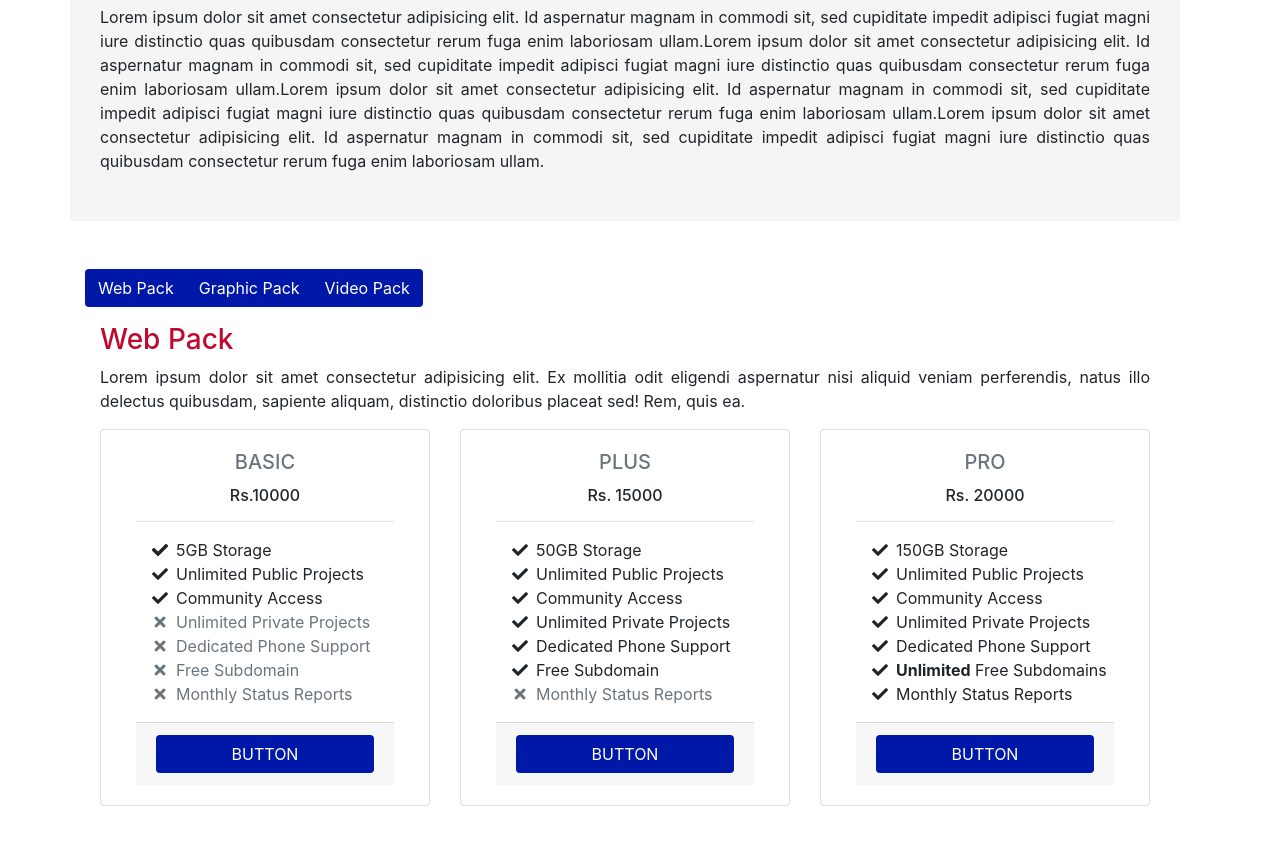
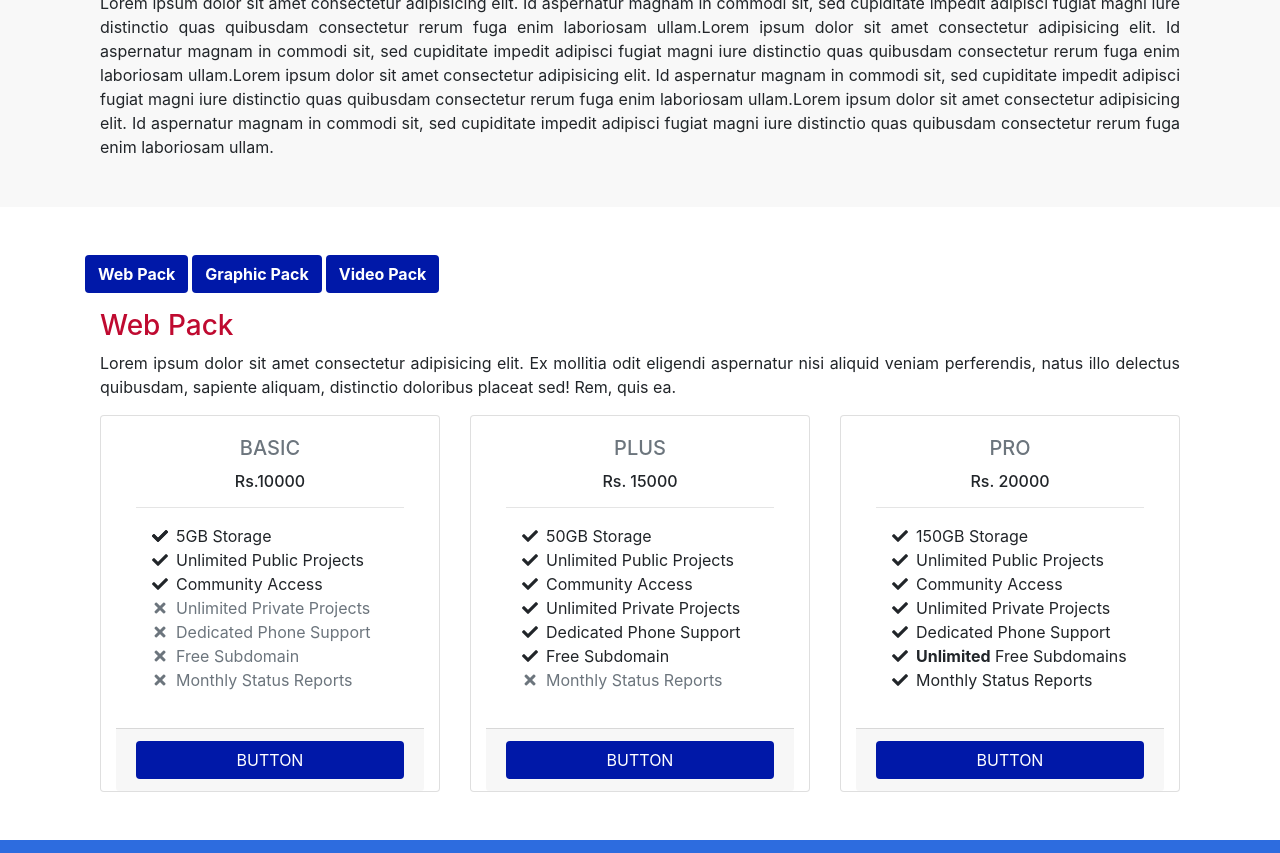
Before and after one commit to aashishtm/autovity, a plain HTML site: page index.html in a window 1280 px wide. Shown: the part 744-1597 px from the top of the page. Drawn offline with nearby package versions, Linux system fonts and the light colour scheme.

Commit message:
Changed the card and color

```diff
--- a/css/custom.css
+++ b/css/custom.css
@@ -21,7 +21,7 @@
   background-color: #bf0a30;
 }
 .bg-fadewhite{
-    background-color: rgb(245, 245, 245);
+    background-color: rgb(248, 248, 248);
 }
 .text-autovity{
     color: #bf0a30;
@@ -31,6 +31,9 @@
 }
 .footer-bg{
     background-color: #2d6cdf;
+}
+.footerend-bg{
+  background-color: #122955;
 }
 .bg-blue{
     background-color: #33AEFF;
--- a/index.html
+++ b/index.html
@@ -15,7 +15,7 @@
     <link rel="icon" href="/images/icon.png" type="image/icon type">
     <title>Autovity</title>
   </head>
-  <body class="container-fluid">
+  <body class="">
     <!-- Navbar -->
     <nav class="container-fluid navbar navbar-expand-lg navbar-light">
       <a class="navbar-brand"><img src="/images/logo.png" alt="Logo" class="logo"></a>
@@ -48,7 +48,7 @@
     <!-- Navbar end -->
 
     <!-- Jumborton -->
-    <section class="row jumborton mb-3">
+    <section class="row container-fluid jumborton mb-3">
       <div class="col-sm-6"><img src="/images/jum-bg.svg" alt="" class="img-fluid">
       </div>
       <div class="col-sm-6 text-left my-auto">
@@ -61,9 +61,9 @@
       </div>
     </section>
     <!-- Jumborton end -->
-    <section id="maincontent" class="container">
+    <section id="maincontent" class="container-fluid bg-fadewhite">
        <!-- Autovity Define -->
-    <section class="container-fluid row mt-3 bg-fadewhite shadow">
+    <section class="container row mt-3 mx-auto shadow">
       <div class="col my-auto">
         <h3 class="pt-sm-5 text-autovity">Why to choose Autovity?</h3>
         <p class="text-justify my-auto pb-5">
@@ -75,18 +75,19 @@
         </p>
       </div>
     </section>
+    </section>
     <!-- Define end -->
 
     <!-- Acordian tab -->
-    <section class="container-fluid row mt-5 mb-5" id="accordion">
-      <div class="container mb-3 btn-group row">
-        <a class="btn btn-autocolor text-white" data-toggle="collapse" href="#webpack">
+    <section class="container bg-white row mx-auto mt-5 mb-5" id="accordion">
+      <div class="container mb-3 row">
+        <a class="btn btn-autocolor mr-1 text-white font-weight-bold" data-toggle="collapse" href="#webpack">
           Web Pack
         </a>
-        <a class="btn btn-autocolor text-white" data-toggle="collapse" href="#graphicpack">
+        <a class="btn btn-autocolor mr-1 text-white font-weight-bold" data-toggle="collapse" href="#graphicpack">
           Graphic Pack
         </a>
-        <a class="btn btn-autocolor text-white" data-toggle="collapse" href="#videopack">
+        <a class="btn btn-autocolor mr-1 text-white font-weight-bold" data-toggle="collapse" href="#videopack">
           Video Pack
         </a>
       </div>
@@ -116,9 +117,9 @@
                 <li class="text-muted"><span class="fa-li"><i class="fas fa-times"></i></span>Free Subdomain</li>
                 <li class="text-muted"><span class="fa-li"><i class="fas fa-times"></i></span>Monthly Status Reports</li>
               </ul>
+            </div>
             <div class="card-footer">
               <a href="#" class="btn btn-block btn-autocolor text-uppercase text-white">Button</a>
-              </div>
             </div>
           </div>
         <!-- Plus Tier -->
@@ -136,9 +137,9 @@
                 <li><span class="fa-li"><i class="fas fa-check"></i></span>Free Subdomain</li>
                 <li class="text-muted"><span class="fa-li"><i class="fas fa-times"></i></span>Monthly Status Reports</li>
               </ul>
+            </div>
             <div class="card-footer">
               <a href="#" class="btn btn-block btn-autocolor text-uppercase text-white">Button</a>
-              </div>
             </div>
           </div>
         <!-- Pro Tier -->
@@ -156,9 +157,9 @@
                 <li><span class="fa-li"><i class="fas fa-check"></i></span><strong>Unlimited</strong> Free Subdomains</li>
                 <li><span class="fa-li"><i class="fas fa-check"></i></span>Monthly Status Reports</li>
               </ul>
+            </div>
             <div class="card-footer">
               <a href="#" class="btn btn-block btn-autocolor text-uppercase text-white">Button</a>
-              </div>
             </div>
           </div>
         </div>
@@ -189,9 +190,9 @@
                 <li class="text-muted"><span class="fa-li"><i class="fas fa-times"></i></span>Free Subdomain</li>
                 <li class="text-muted"><span class="fa-li"><i class="fas fa-times"></i></span>Monthly Status Reports</li>
               </ul>
+            </div>
             <div class="card-footer">
               <a href="#" class="btn btn-block btn-autocolor text-uppercase text-white">Button</a>
-              </div>
             </div>
           </div>
         <!-- Plus Tier -->
@@ -209,9 +210,9 @@
                 <li><span class="fa-li"><i class="fas fa-check"></i></span>Free Subdomain</li>
                 <li class="text-muted"><span class="fa-li"><i class="fas fa-times"></i></span>Monthly Status Reports</li>
               </ul>
+            </div>
             <div class="card-footer">
               <a href="#" class="btn btn-block btn-autocolor text-uppercase text-white">Button</a>
-              </div>
             </div>
           </div>
         <!-- Pro Tier -->
@@ -229,9 +230,9 @@
                 <li><span class="fa-li"><i class="fas fa-check"></i></span><strong>Unlimited</strong> Free Subdomains</li>
                 <li><span class="fa-li"><i class="fas fa-check"></i></span>Monthly Status Reports</li>
               </ul>
+            </div>
             <div class="card-footer">
               <a href="#" class="btn btn-block btn-autocolor text-uppercase text-white">Button</a>
-              </div>
             </div>
           </div>
         </div>
@@ -261,9 +262,9 @@
                 <li class="text-muted"><span class="fa-li"><i class="fas fa-times"></i></span>Free Subdomain</li>
                 <li class="text-muted"><span class="fa-li"><i class="fas fa-times"></i></span>Monthly Status Reports</li>
               </ul>
+            </div>
             <div class="card-footer">
               <a href="#" class="btn btn-block btn-autocolor text-uppercase text-white">Button</a>
-              </div>
             </div>
           </div>
         <!-- Plus Tier -->
@@ -281,9 +282,9 @@
                 <li><span class="fa-li"><i class="fas fa-check"></i></span>Free Subdomain</li>
                 <li class="text-muted"><span class="fa-li"><i class="fas fa-times"></i></span>Monthly Status Reports</li>
               </ul>
+            </div>
             <div class="card-footer">
               <a href="#" class="btn btn-block btn-autocolor text-uppercase text-white">Button</a>
-              </div>
             </div>
           </div>
         <!-- Pro Tier -->
@@ -301,15 +302,15 @@
                 <li><span class="fa-li"><i class="fas fa-check"></i></span><strong>Unlimited</strong> Free Subdomains</li>
                 <li><span class="fa-li"><i class="fas fa-check"></i></span>Monthly Status Reports</li>
               </ul>
+            </div>
             <div class="card-footer">
               <a href="#" class="btn btn-block btn-autocolor text-uppercase text-white">Button</a>
             </div>
           </div>
         </div>
       </div>
-      </div>
     </section>
-  </section>
+
 
 
     <!-- Footer -->
@@ -389,7 +390,7 @@
   <!-- Footer Links -->
 
   <!-- Copyright -->
-  <div class="footer-copyright text-center btn-autocolor py-3">
+  <div class="footer-copyright text-center footerend-bg py-3">
     Copyright &copy; Autovity Tech Group | 2020
   </div>
   <!-- Copyright -->
```
Lines whose indentation alone changed are shown as unchanged.
